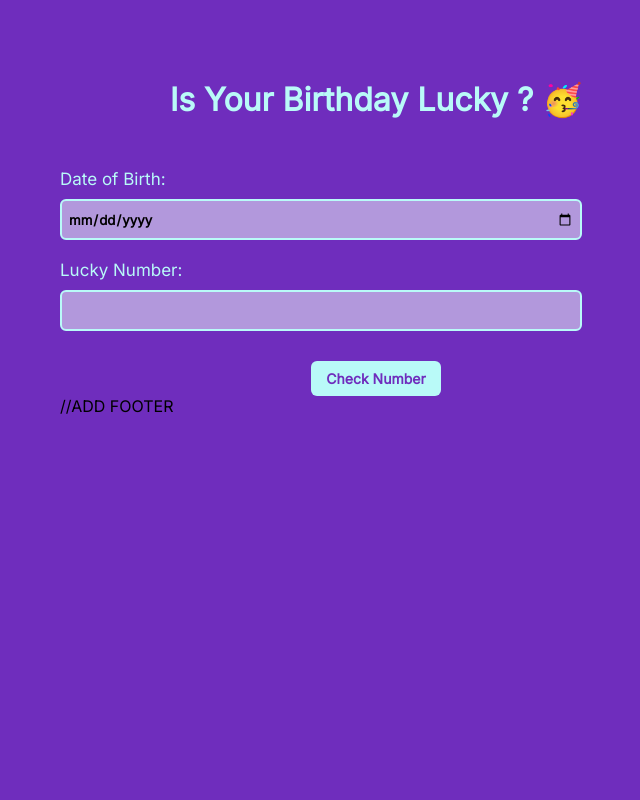
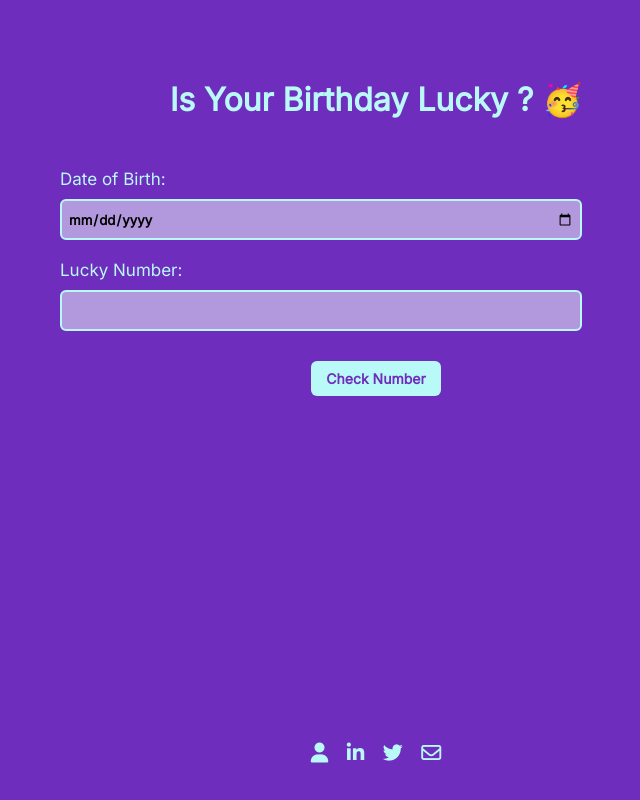
Before and after one commit to Shivani-1524/birthday-lucky-gitversion, a plain HTML site: page index.html in a window 1280 px wide. Shown: the whole page, without its empty margins (264-904 px from the left). Drawn offline with Linux system fonts and the light colour scheme.

Commit message:
update: added footer

```diff
--- a/index.html
+++ b/index.html
@@ -8,6 +8,7 @@
     <link rel="preconnect" href="https://fonts.googleapis.com">
     <link rel="preconnect" href="https://fonts.gstatic.com" crossorigin>
     <link href="https://fonts.googleapis.com/css2?family=Inter:wght@200;300;400&display=swap" rel="stylesheet">
+    <script src="https://kit.fontawesome.com/4a9487b343.js" crossorigin="anonymous"></script>
     <link href="style.css" rel="stylesheet" type="text/css" />
 </head>
 
@@ -30,10 +31,15 @@
             <p>We dont store your data 🤐</p>
         </div>
         <p id="output-box"></p>
-        <div>
-            <span></span> //ADD FOOTER
-        </div>
     </div>
+
+    <footer>
+        <a href="https://darcode.netlify.app/" target="_blank"><i class="fas fa-user"></i></a>
+        <a href="https://www.linkedin.com/in/shivani-pothirajan-2b276996/" target="_blank"> <i
+                class="fab fa-linkedin-in"></i></a>
+        <a href="https://twitter.com/Shivani07517015" target="_blank"><i class="fab fa-twitter"></i></a>
+        <a href="mailto:shivanipothorajan@gmail.com"><i class="far fa-envelope"></i></a>
+    </footer>
 
     <script src="app.js"></script>
 </body>
--- a/style.css
+++ b/style.css
@@ -77,6 +77,21 @@ input:focus {
   font-size: 25px;
 }
 
+footer {
+  position: absolute;
+  bottom: 30px;
+  left: 0;
+  width: 100vw;
+  height: fit-content;
+  text-align: center;
+}
+
+i {
+  margin: 7px;
+  font-size: 20px;
+  color: #b9faf8;
+}
+
 @media only screen and (max-width: 400px) {
   .container {
     width: 80%;
```
